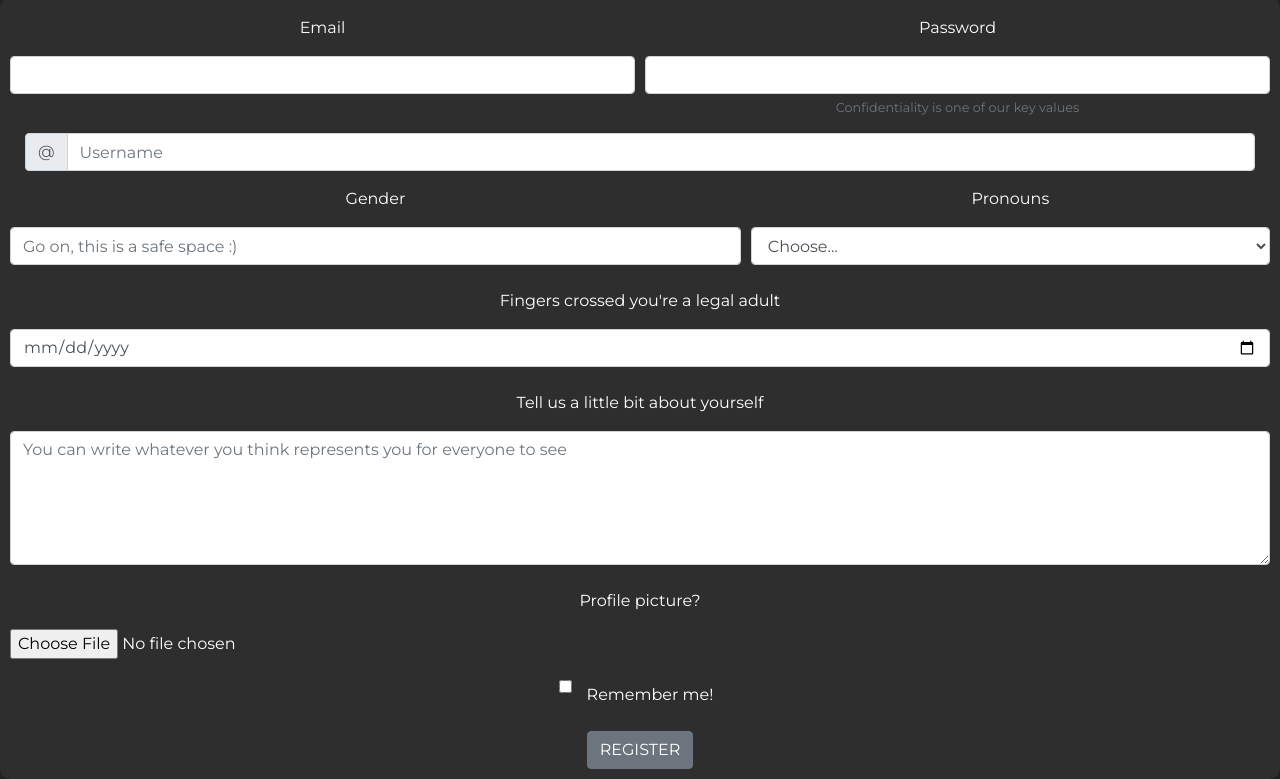
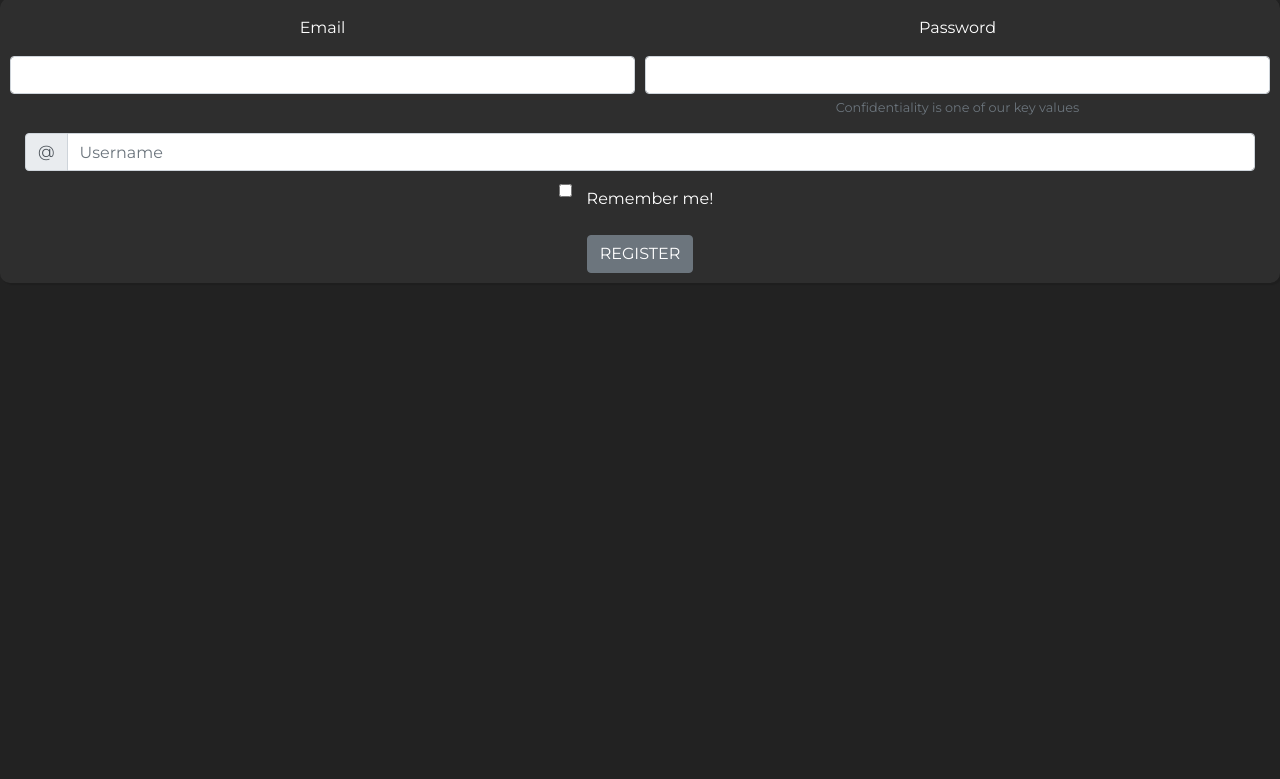
Before and after one commit to nobtc4you/Gonewildaudios, a website: page register.html in a window 1280 px wide. Shown: the part 85-864 px from the top of the page. After the commit the page ends 800 px from the top, so only its background shows below. Drawn offline with nearby package versions, Linux system fonts and the light colour scheme.

Commit message:
simplificar registrar

```diff
--- a/register.html
+++ b/register.html
@@ -70,36 +70,7 @@
                   <input type="text" class="form-control" id="inlineFormInputGroup" placeholder="Username">
                 </div>
               </div>
-            <div class="form-row">
-              <div class="form-group col-md-7">
-                <label for="inputCity">Gender</label>
-                <input type="text" class="form-control" id="inputCity" placeholder="Go on, this is a safe space :)">
-              </div>
-              <div class="form-group col">
-                <label for="inputState">Pronouns</label>
-                <select id="inputState" class="form-control">
-                  <option selected>Choose...</option>
-                  <option>They/them</option>
-                  <option>She/her</option>
-                  <option>He/him</option>
-                  <option>Honestly, idk yet</option>
-                </select>
-              </div>
-            </div>
-            <div class="form-group">
-                <label for="inputCity">Fingers crossed you're a legal adult</label>
-                <input type="date" class="form-control" id="inputCity" placeholder="">
-            </div>
-            <div class="form-group">
-                <label for="exampleFormControlTextarea1">Tell us a little bit about yourself</label>
-                <textarea class="form-control" id="exampleFormControlTextarea1" rows="5" placeholder="You can write whatever you think represents you for everyone to see"></textarea>
-              </div>
-            <form>
-                <div class="form-group">
-                  <label for="exampleFormControlFile1">Profile picture?</label>
-                  <input type="file" class="form-control-file" id="exampleFormControlFile1">
-                </div>
-              </form>
+
             <div class="form-group">
               <div class="form-check">
                 <input class="form-check-input" type="checkbox" id="gridCheck">
```
